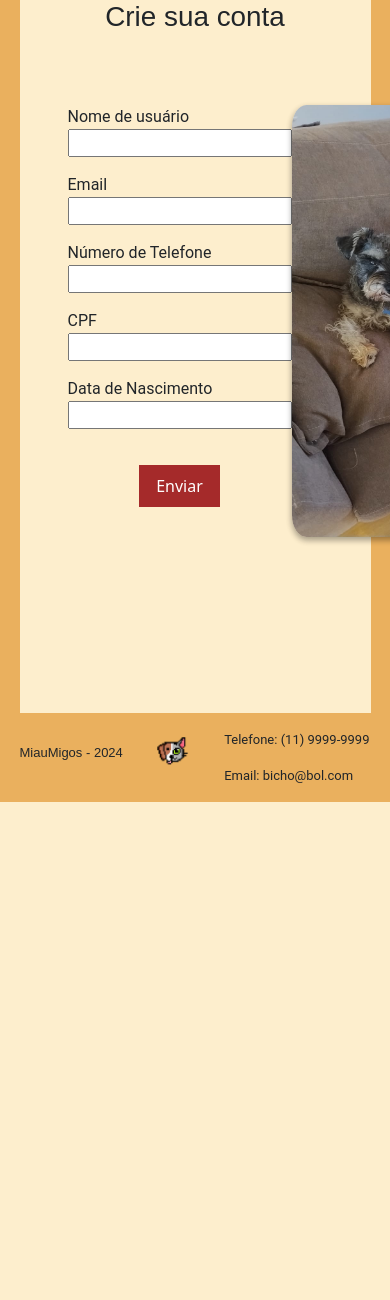
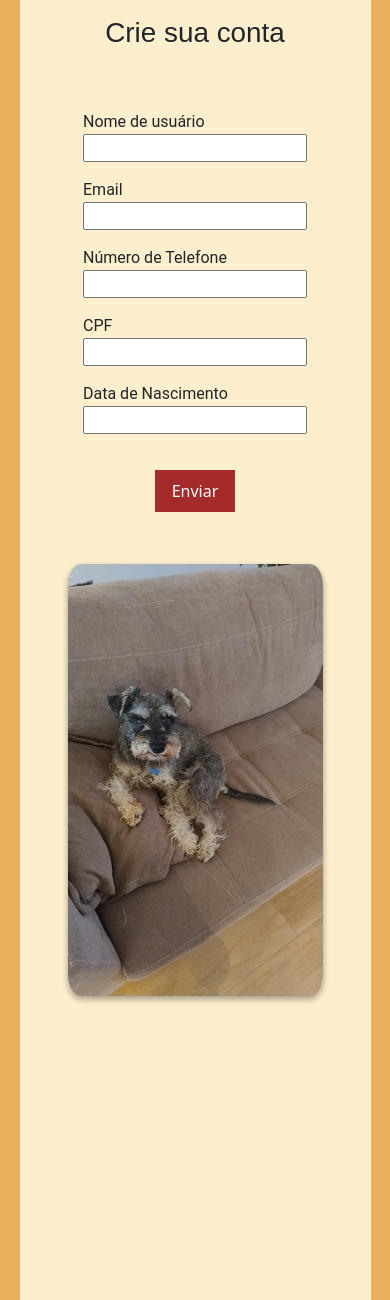
Before and after one commit to LuizZaghetto/Projeto_ONG, a Flask app: page /registro in a window 390 px wide; the page is wider, and only the part inside the window is pictured. Shown: the part 138-1438 px from the top of that part. Before the commit the page ends 940 px from the top of that part, so only its background shows below. Run offline with Flask 3, Linux system fonts and the light colour scheme; some web fonts are replaced.

Commit message:
Editando responsividade

```diff
--- a/Flask/app/static/css/crud/crud.css
+++ b/Flask/app/static/css/crud/crud.css
@@ -19,6 +19,7 @@
 .principal__conteudo-titulo {
     text-align: center;
     font-family: var(--fonte-titulo);
+    padding: 2rem;
 }
 
 #principal__conteudo__tabela {
--- a/Flask/app/static/css/footer/footer.css
+++ b/Flask/app/static/css/footer/footer.css
@@ -64,6 +64,7 @@
         font-size: small;
         flex-direction: column;
         padding: 1px;
+        margin-right: 0;
     }
 
 }
--- a/Flask/app/static/css/registro/main.css
+++ b/Flask/app/static/css/registro/main.css
@@ -14,6 +14,7 @@
 .principal__conteudo {
     margin: 0 5%;
     background-color: var(--cor-de-fundo);
+    padding-bottom: 20rem;
 }
 
 .titulo {
@@ -90,3 +91,18 @@
     justify-content: space-evenly;
     padding-bottom: 10rem;
 }
+
+@media (max-width:600px) {
+    .navega {
+        display: flex;
+        flex-direction: column;
+    }
+
+    .titulo {
+        padding-top: 1rem;
+    }
+
+    .formularios {
+        padding-top: 0.3rem;
+    }
+}
--- a/Flask/meu_site.py
+++ b/Flask/meu_site.py
@@ -15,14 +15,14 @@ def create_app():
 
     # Configuração da chave secreta e do banco de dados
     app.config['SECRET_KEY'] = "123Salsich@#"
-    app.config['SQLALCHEMY_DATABASE_URI'] = f"mysql+pymysql://admin:{database_password}@ong.cnq6aasawjg8.sa-east-1.rds.amazonaws.com/miaumigos"
-    #app.config['SQLALCHEMY_DATABASE_URI'] = f"mysql+pymysql://BD07032415:Ysios4@BD-ACD/BD07032415"
+    #app.config['SQLALCHEMY_DATABASE_URI'] = f"mysql+pymysql://admin:{database_password}@ong.cnq6aasawjg8.sa-east-1.rds.amazonaws.com/miaumigos"
+    app.config['SQLALCHEMY_DATABASE_URI'] = f"mysql+pymysql://BD07032415:Ysios4@BD-ACD/BD07032415"
 
     # Inicializar o SQLAlchemy com o app
     db.init_app(app)
 
-    #with app.app_context():
-      #  db.create_all()
+    with app.app_context():
+        db.create_all()
 
     # Registrar blueprints
     app.register_blueprint(routes_bp)
```
Also changed, not shown: Flask/app/static/css/login/main.css (+18 -0 lines), Flask/app/templates/crud/crud.html (+10 -2 lines).
